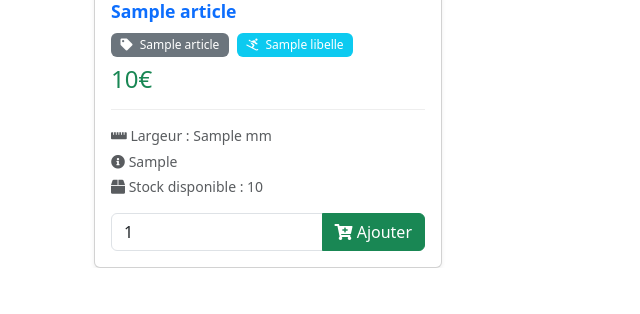
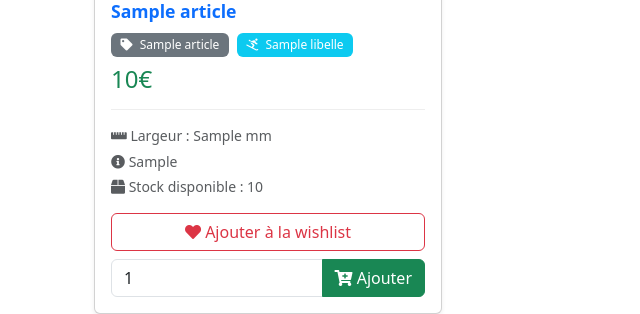
Before and after one commit to EthanRTZ/SAE_204-5, a Flask app: template templates/client/boutique/panier_article.html in a window 1280 px wide. Shown: the part 756-1070 px from the top of the page, without its empty margins (0-640 px from the left). Before the commit the page ends 1024 px from the top, so only its background shows below. Run offline with Flask 3, Linux system fonts and the light colour scheme; the template is opened without the code that fills it: most values are stand-ins (such as "Sample title", 1, 10 or a date in 2020); some libraries are stand-ins or nearby versions.

Commit message:
add wishlist btn

```diff
--- a/templates/client/boutique/panier_article.html
+++ b/templates/client/boutique/panier_article.html
@@ -71,6 +71,12 @@
                             </small>
                         </div>
 
+                        <form action="/client/envie/add" method="post" class="mb-2">
+                            <input type="hidden" name="id_article" value="{{ article.id_ski }}">
+                            <button class="btn btn-outline-danger w-100" type="submit">
+                                <i class="fas fa-heart"></i> Ajouter à la wishlist
+                            </button>
+                        </form>
                         <form action="/client/panier/add" method="post">
                             <input type="hidden" name="id_article" value="{{ article.id_ski }}">
                             <div class="input-group">
```
